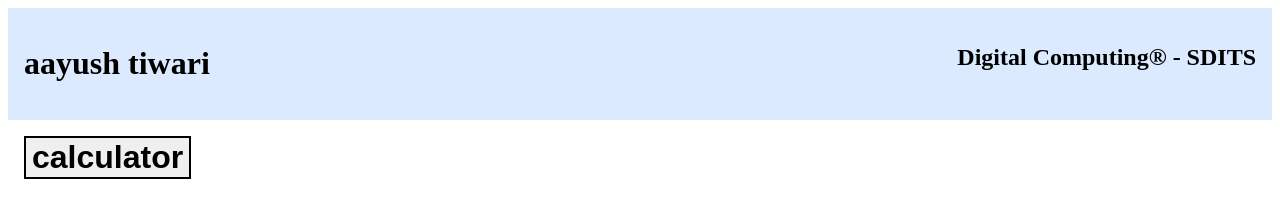
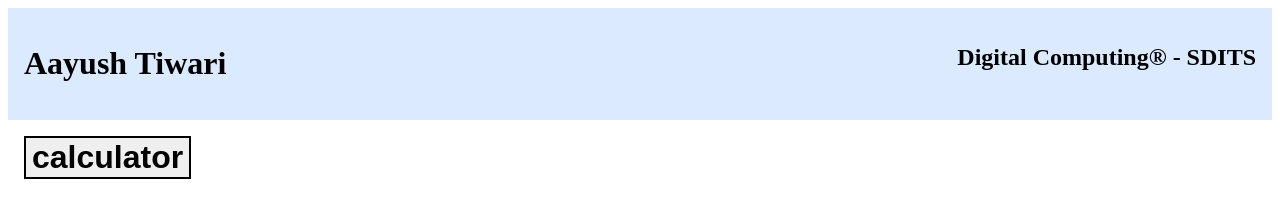
Before and after one commit to aayushdevelope/digitalcomputing-tasks, a plain HTML site: page index.html in a window 1280 px wide. Drawn offline with Linux system fonts and the light colour scheme.

Commit message:
Update index.html

```diff
--- a/index.html
+++ b/index.html
@@ -44,7 +44,7 @@
 
 <body>
     <div class="bg-blue-100 p-4 flex justify-between">
-        <h1>aayush tiwari</h1>
+        <h1>Aayush Tiwari</h1>
         <h2>Digital Computing® - SDITS</h2>
     </div>
     <div class="grid grid-cols-4 gap-4">
```
